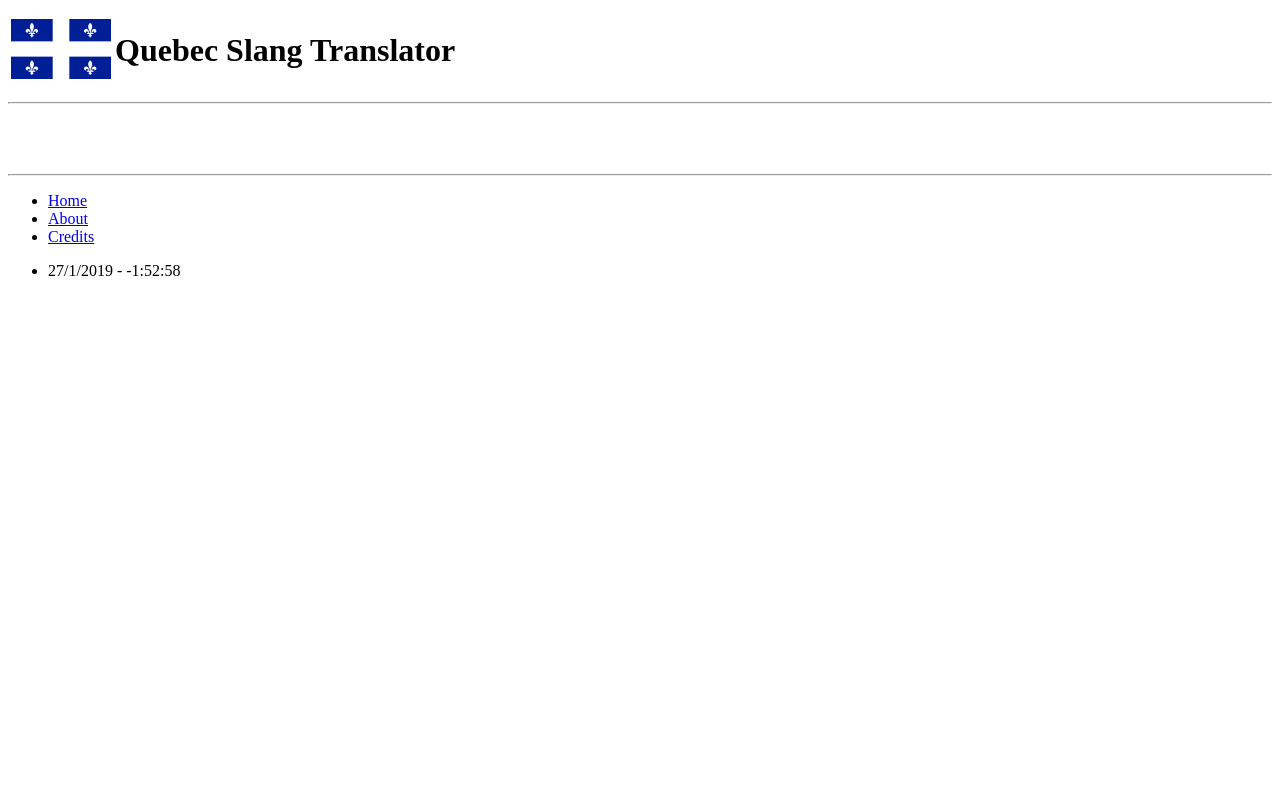
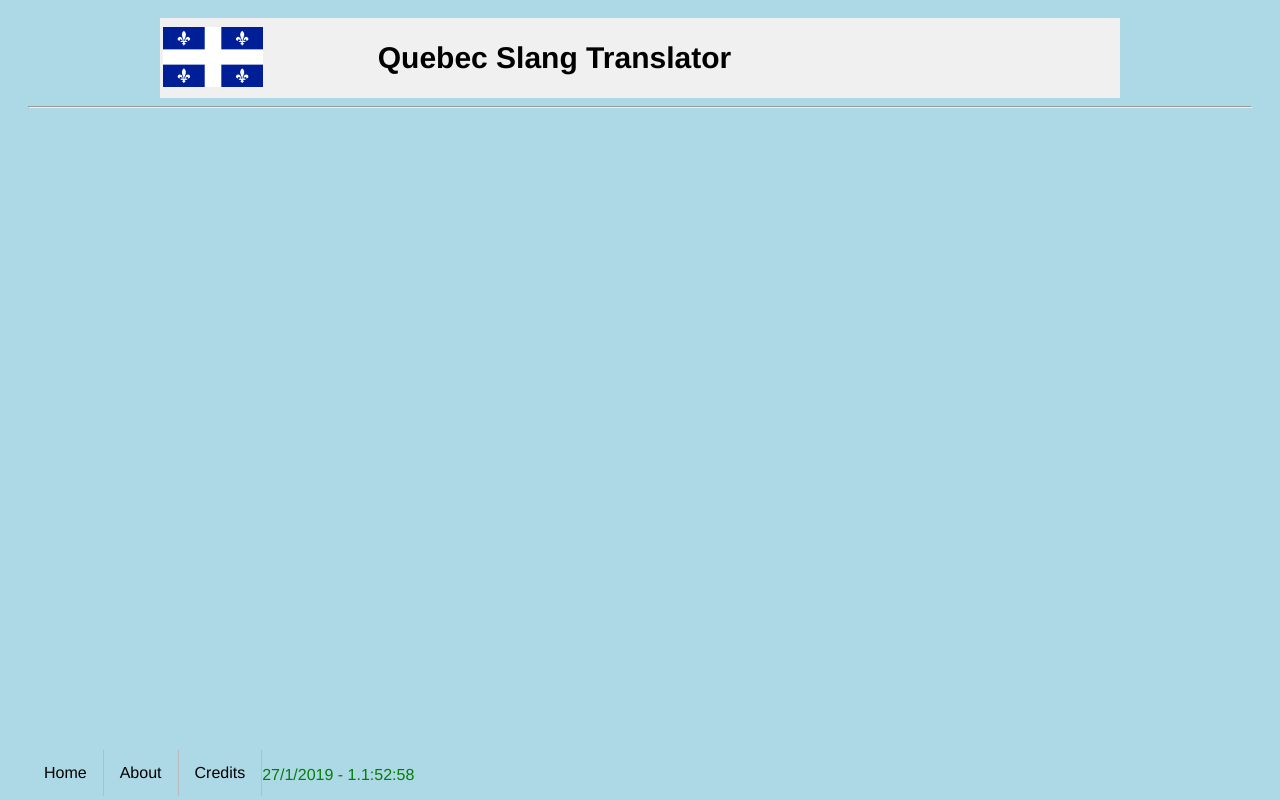
Before and after one commit to lekside1/ConUHacks-IV, a PHP site: page /search.php in a window 1280 px wide. Run offline with PHP 8.4, Linux system fonts and the light colour scheme; data that the repository does not hold is empty.

Commit message:
css time

```diff
--- a/about.php
+++ b/about.php
@@ -4,14 +4,14 @@
     include('header.php');
 ?>
 
-<p>
+<p class="about">
     The <em>Quebec Slang Translator</em> is a website which translates French Quebec
     slang into English so that the English-speaking minority in Quebec is able to better understand
     the French that is often spoken in Quebec. Our purpose is to assure that speakers of all
     languages should be able to communicate with each other in some way or another, and we
     believe that this website is a step toward our goal.
 </p>
-<p>
+<p class="about">
     This project has been designed and programmed in 24 hours at ConUHacks IV by
     Adelekan Faruq Aliu, Gia-Khang Ernest Nguyen, Kennan Hoa and Celia Cai as a submission
     for the themed challenge from Canada Heritage, Government of Canada. HTML, CSS,
--- a/footer.php
+++ b/footer.php
@@ -1,12 +1,12 @@
-<br/><br/><br/>
-<hr/>
-    <div>
-        <ul>
-            <li><a href="mainPage.php">Home</a></li>
+    <div id="foot">
+
+        <u id="navigator">
+            <li id="home"><a href="mainPage.php">Home</a></li>
             <li><a href="about.php">About</a></li>
             <li><a href="credits.php">Credits</a></li>
-            <li><p id="clock"></p></li>
         </ul>
+
+        <p id="clock"></p>
 
         <script>
         showCurrentTime(); // call the function
@@ -31,7 +31,7 @@
                 clockSeconds += "0";
             }
             // time
-            var clockTime = clock.getDate() + "/" + (clock.getMonth()+1) + "/" + (clock.getYear()+1900) + " - " + (clockHour-12) + ":" + clockMin + ":" + clockSeconds;
+            var clockTime = clock.getDate() + "/" + (clock.getMonth()+1) + "/" + (clock.getYear()+1900) + " - " + (clockHour/10) + ":" + clockMin + ":" + clockSeconds;
 
             document.getElementById("clock").innerHTML = clockTime;
             refreshTime();
--- a/header.php
+++ b/header.php
@@ -3,7 +3,7 @@
 <head>
 	<title> <?php echo $page_title; ?></title>
     <meta charset="UTF-8"/>
-    <link href="" rel="stylesheet" type="text/css" />
+    <link href="style.css" rel="stylesheet" type="text/css" />
 </head>
 
 <table>
--- a/mainPage.php
+++ b/mainPage.php
@@ -9,7 +9,7 @@ include('header.php');
 
 <form action="search.php?go" method="POST">
 <label>
-    Please enter a slang word <br/>
+    Please enter a slang word you wish to know its meaning <br/>
     <br/>
     <input type="text" name="word" size="30" placeholder="Search for a slang"/>
     <br/><br/>
--- a/search.php
+++ b/search.php
@@ -8,38 +8,44 @@ $page_title = "search";
 $host = "localhost";
 $database = "dictionary";
 $word = $_POST['word'];
-$search_value=$_POST["search"];
+$search_value = $_POST["search"];
 
-if(isset($_POST['search']))
-{
-    if(isset($_GET['go']))
-    {
+if (isset($_POST['search'])) {
+    if (isset($_GET['go'])) {
         // no word entered
-    if(empty($word))
-    {
+        if (empty($word)) {
             header('Location: mainPage.php');
             exit();
-    }
-    elseif(preg_match("/[A-Z  | a-z]+/", $word))
-    {
+        } elseif (preg_match("/[A-Z  | a-z]+/", $word)) {
             // connection to database
-        $db = mysqli_connect ($host, "root", "", $database) or die ('Failed to connect to the database because: ' . mysqli_error());
-        $sql = "SELECT term, def FROM slang WHERE term LIKE '%". $word . "%' OR def LIKE '%" . $word . "%'";
+            $db = mysqli_connect($host, "root", "root", $database) or die('Failed to connect to the database because: ' . mysqli_error());
+            $sql = "SELECT term, def, translation, explic, example_fr_1, example_en_1, example_fr_2, example_en_2 FROM slang WHERE term LIKE '%" . $word . "%' OR def LIKE '%" . $word . "%'";
+
 
             $result = mysqli_query($db, $sql);
-        if(mysqli_num_rows($result) > 0)
-        {
-            while ($row = mysqli_fetch_array($result))
-            {
-                echo $row['term']. ": ". $row['def'];
-                echo "<br/>";
+            if (mysqli_num_rows($result) > 0) {
+                while ($row = mysqli_fetch_array($result)) {
+                    echo "<h2>" . $row['term'] . "</h2>";
+                    echo "<dl>";
+                    echo "<dt id=\"bold\">Origin</dt>";
+                    echo "<dd>" . $row['def'] . "</dd>";
+                    echo "<dt>Translation</dt>";
+                    echo "<dd>" . $row['translation'] . "</dd>";
+                    if ($row['explic'] == 0) {
+                        echo "<dt>Explicit <input type=\"checkbox\" disabled/></dt>";
+                    } else {
+                        echo "<dt>Explicit <input type=\"checkbox\" disabled checked/></dt>";
                     }
+                    echo "<dt>Examples</dt>";
+                    echo "<ul><li>" . $row['example_fr_1'] . "<br/>" . $row['example_en_1'] . "</li>";
+                    echo "<li>" . $row['example_fr_2'] . "<br/>" . $row['example_en_2'] . "</li></ul>";
+                    echo "</dl>";
                 }
-        else {         // word doesn't exist
+            } else {         // word doesn't exist
                 echo "Sorry, that word is not in the dictionary";
             }
+            mysqli_close($db);
         }
-
     }
 }
 ?>
--- /dev/null
+++ b/style.css
@@ -0,0 +1,91 @@
+@charset "UTF-8";
+
+article, aside, footer, header, main, nav, section {
+  display: block;
+}
+
+html, table, footer, label, tr {
+  padding: 0;
+  margin: 0;
+}
+
+body {
+    background-color: lightblue;
+    padding: 10px 20px;
+    font-family: Helvetica, Arial, sans-serif;
+}
+#bold {
+    font:bold;
+}
+.about {
+  width: 960px;
+  margin-left: auto;
+  margin-right: auto;
+  color: red;
+  font-family: Helvetica, Arial, sans-serif;
+  font-size: 15px;
+}
+
+.home{
+	background-color: #002292;
+	color: red;
+}
+
+#clock {
+    float:right;
+    position:
+}
+
+div#foot {
+	position: absolute;
+	bottom:0px;
+  }
+
+#navigator {
+  list-style-type: none;
+  margin: 0;
+  padding: 0;
+  overflow: hidden;
+  background-color: #f0f0f0;
+}
+
+#navigator li{
+  float: left;
+  border-right:1px solid #bbb;
+}
+
+#navigator li:last-child{
+   border-right: none;
+}
+
+#navigator li a{
+  display: block;
+  color: black;
+  text-align: center;
+  padding: 14px 16px;
+  text-decoration: none;
+}
+
+#navigator li a:hover:not(.active){
+  background-color: lightcyan;
+}
+
+#clock  {
+    color:green;
+}
+
+table {
+  width: 960px;
+  margin-left: auto;
+  margin-right: auto;
+  background-color: #f0f0f0;
+  font-family: Helvetica, Arial, sans-serif;
+  font-size: 15px;
+}
+
+footer {
+  clear: both;
+  background-color: #20416c;
+  color: white;
+  padding: 5px 20px;
+}
```
Lines whose indentation alone changed are shown as unchanged.
